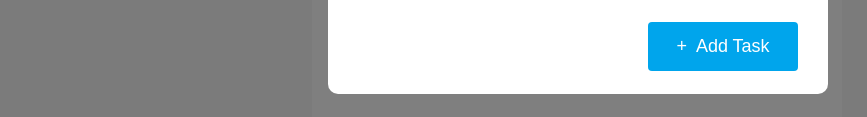
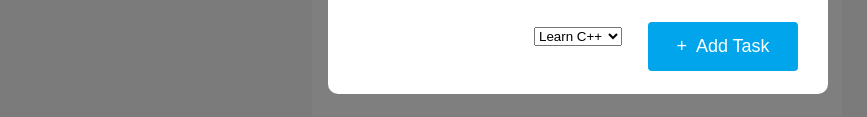
Before and after one commit to MANJEETNISHAD/to_do_web, a plain HTML site: page index1.html in a window 1280 px wide. Shown: the part 337-454 px from the top of the page, without its empty margins (106-973 px from the left). Drawn offline with Linux system fonts and the light colour scheme.

Commit message:
Update index1.html

```diff
--- a/index1.html
+++ b/index1.html
@@ -23,11 +23,11 @@
                     <form action="./index.html">
                         <input type="text" name="course" id="course" placeholder="Learn C++">
                         <input type="submit" value="+  Add Task">
-                        <!-- <select name="course" id="course">
+                        <select name="course" id="course">
                             <option value="C++">Learn C++</option>
                             <option value="C">Learn C</option>
                             <option value="Java">Learn Java</option>
-                        </select> -->
+                        </select>
 
                     </form>
                 </div>
```
